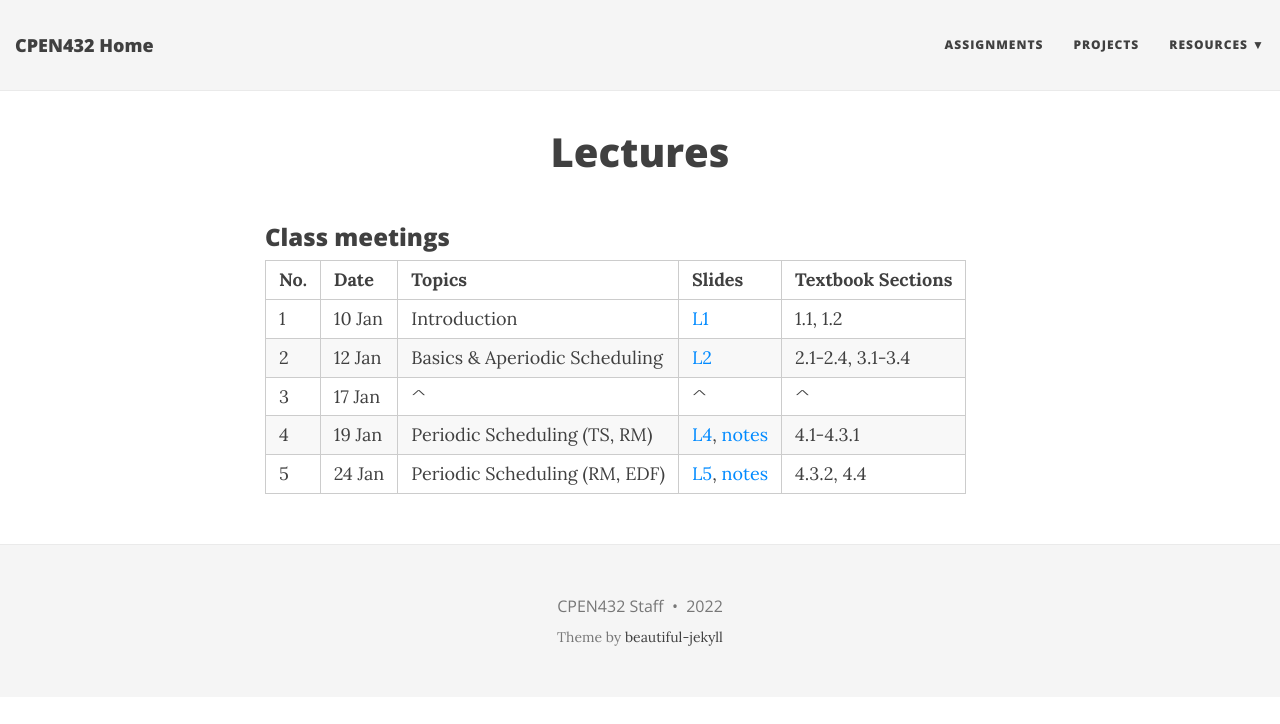
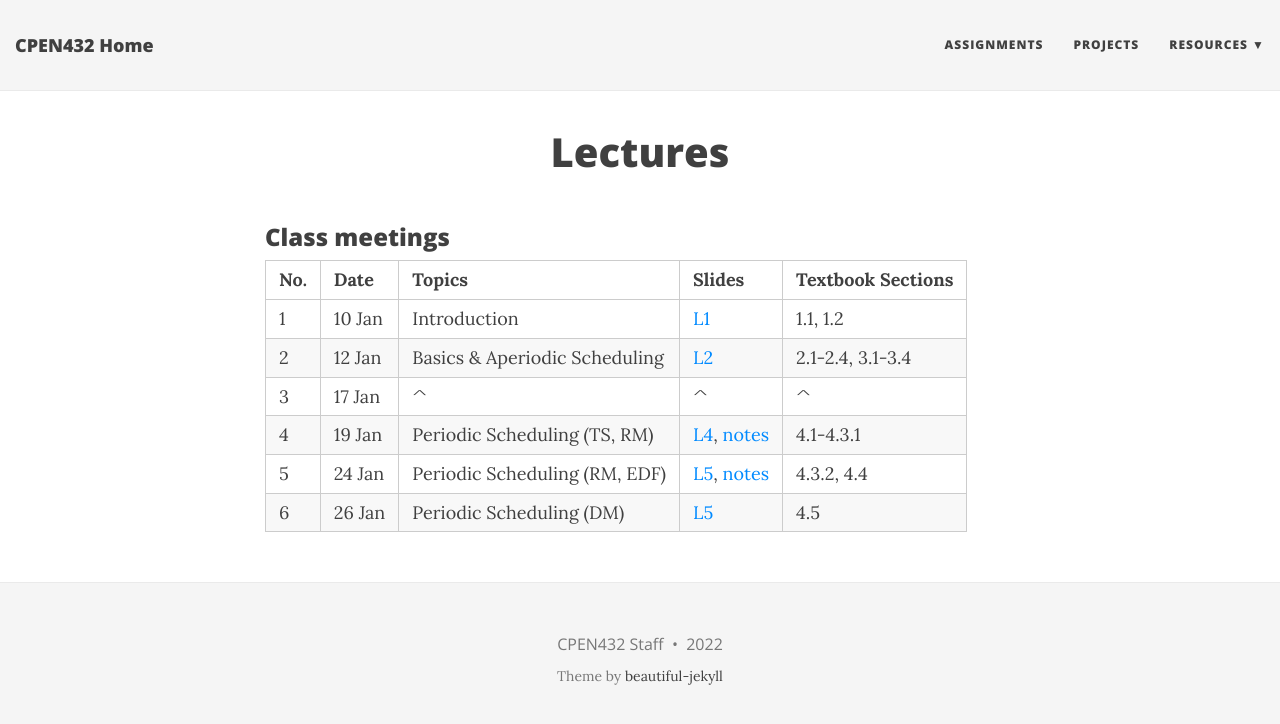
Before and after one commit to CPEN432/cpen432.github.io, a Jekyll site: the page built from lectures.md, in a window 1280 px wide. Shown: the top 724 px of the page. Built offline with Jekyll 4.4.1, drawn with Linux system fonts in a browser that asks for light colours; nearby versions of some CDN libraries.

Commit message:
6-periodic

```diff
--- a/lectures.md
+++ b/lectures.md
@@ -11,6 +11,7 @@ title: Lectures
 |  3  | 17 Jan | ^ | ^ | ^ |
 |  4  | 19 Jan | Periodic Scheduling (TS, RM) | [L4](http://cpen432.github.io/resources/gujarati-slides//4-periodic.pdf), [notes](http://cpen432.github.io/resources/gujarati-slides//4-notes.pdf) | 4.1-4.3.1 |
 |  5  | 24 Jan | Periodic Scheduling (RM, EDF) | [L5](http://cpen432.github.io/resources/gujarati-slides//5-periodic.pdf), [notes](http://cpen432.github.io/resources/gujarati-slides//5-notes.pdf) | 4.3.2, 4.4 |
+|  6  | 26 Jan | Periodic Scheduling (DM) | [L5](http://cpen432.github.io/resources/gujarati-slides//6-periodic.pdf)  | 4.5 |
 
 <!-- | **No.** | **Date** | **Topics** | **Readings** | -->
 <!-- |:---:|:-------|:---:|:----:| -->
```
Also changed, not shown: 1 other file.
